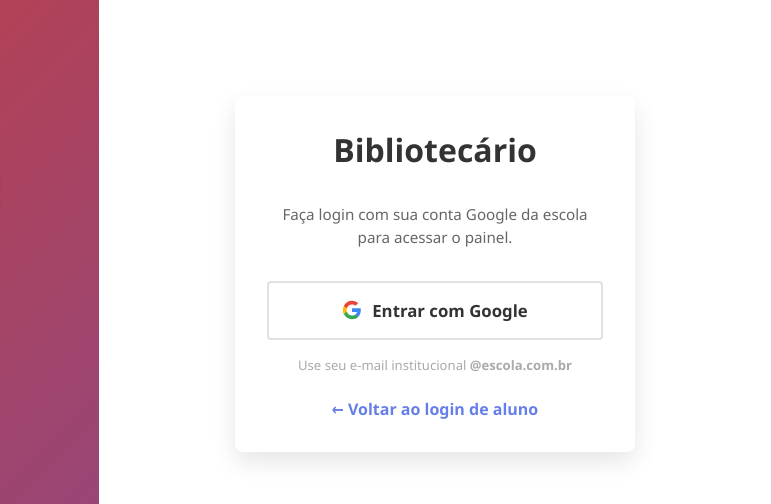
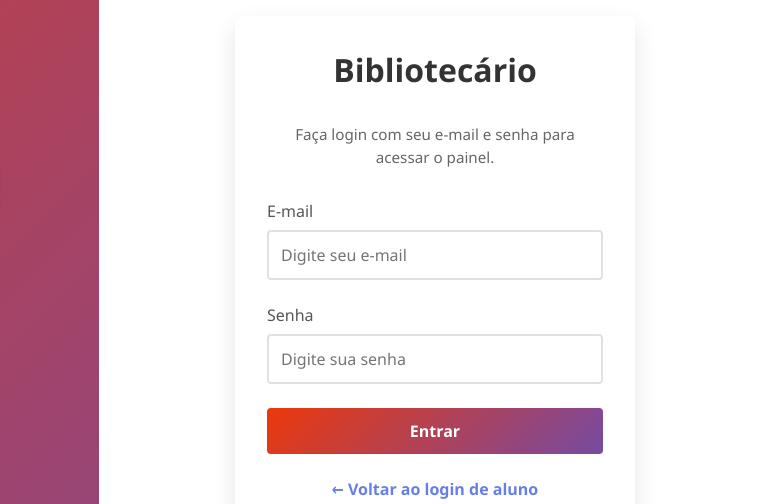
Before and after one commit to guhzzk/teste_tcc_copia, a website: page TR/login-bibliotecario/bibliotecario.html in a window 1280 px wide. Shown: the part 126-630 px from the top of the page, 509-1280 px from the left. Drawn offline with Linux system fonts and the light colour scheme.

Commit message:
Update login method for bibliotecário

```diff
--- a/TR/login-bibliotecario/bibliotecario.html
+++ b/TR/login-bibliotecario/bibliotecario.html
@@ -23,20 +23,19 @@
         <div class="right-side">
             <div class="login-container">
                 <h2>Bibliotecário</h2>
-                <p class="lib-subtitle">Faça login com sua conta Google da escola para acessar o painel.</p>
+                <p class="lib-subtitle">Faça login com seu e-mail e senha para acessar o painel.</p>
 
-                <!-- Botão Google -->
-                <button type="button" class="btn-google btn-google-main" id="btn-google">
-                    <svg width="20" height="20" viewBox="0 0 24 24" style="flex-shrink:0">
-                        <path d="M22.56 12.25c0-.78-.07-1.53-.2-2.25H12v4.26h5.92c-.26 1.37-1.04 2.53-2.21 3.31v2.77h3.57c2.08-1.92 3.28-4.74 3.28-8.09z" fill="#4285F4"/>
-                        <path d="M12 23c2.97 0 5.46-.98 7.28-2.66l-3.57-2.77c-.98.66-2.23 1.06-3.71 1.06-2.86 0-5.29-1.93-6.16-4.53H2.18v2.84C3.99 20.53 7.7 23 12 23z" fill="#34A853"/>
-                        <path d="M5.84 14.09c-.22-.66-.35-1.36-.35-2.09s.13-1.43.35-2.09V7.07H2.18C1.43 8.55 1 10.22 1 12s.43 3.45 1.18 4.93l2.85-2.22.81-.62z" fill="#FBBC05"/>
-                        <path d="M12 5.38c1.62 0 3.06.56 4.21 1.64l3.15-3.15C17.45 2.09 14.97 1 12 1 7.7 1 3.99 3.47 2.18 7.07l3.66 2.84c.87-2.6 3.3-4.53 6.16-4.53z" fill="#EA4335"/>
-                    </svg>
-                    Entrar com Google
-                </button>
-
-                <p class="lib-hint">Use seu e-mail institucional <strong>@escola.com.br</strong></p>
+                <form id="form-bibliotecario" class="form">
+                    <div class="form-group">
+                        <label for="email">E-mail</label>
+                        <input type="email" id="email" placeholder="Digite seu e-mail">
+                    </div>
+                    <div class="form-group">
+                        <label for="password">Senha</label>
+                        <input type="password" id="password" placeholder="Digite sua senha">
+                    </div>
+                    <button type="submit" id="btn-login">Entrar</button>
+                </form>
 
                 <!-- Voltar -->
                 <p class="signup-link"><a href="../login/index.html">← Voltar ao login de aluno</a></p>
```
